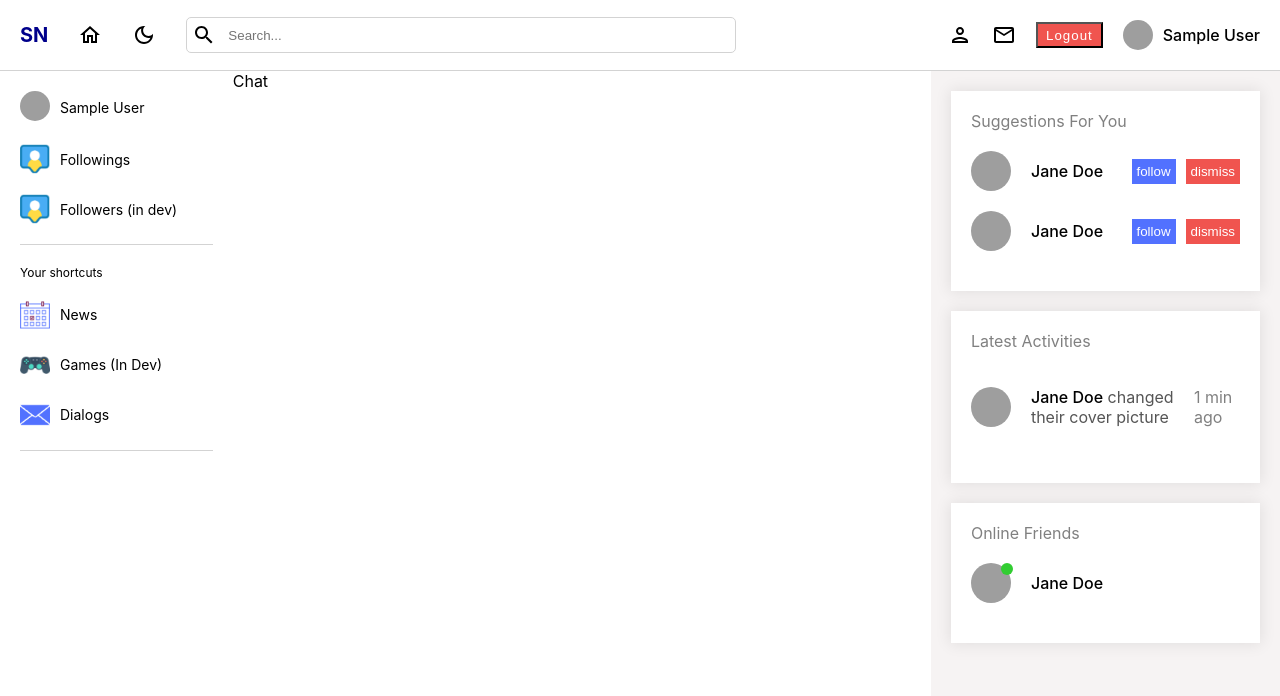
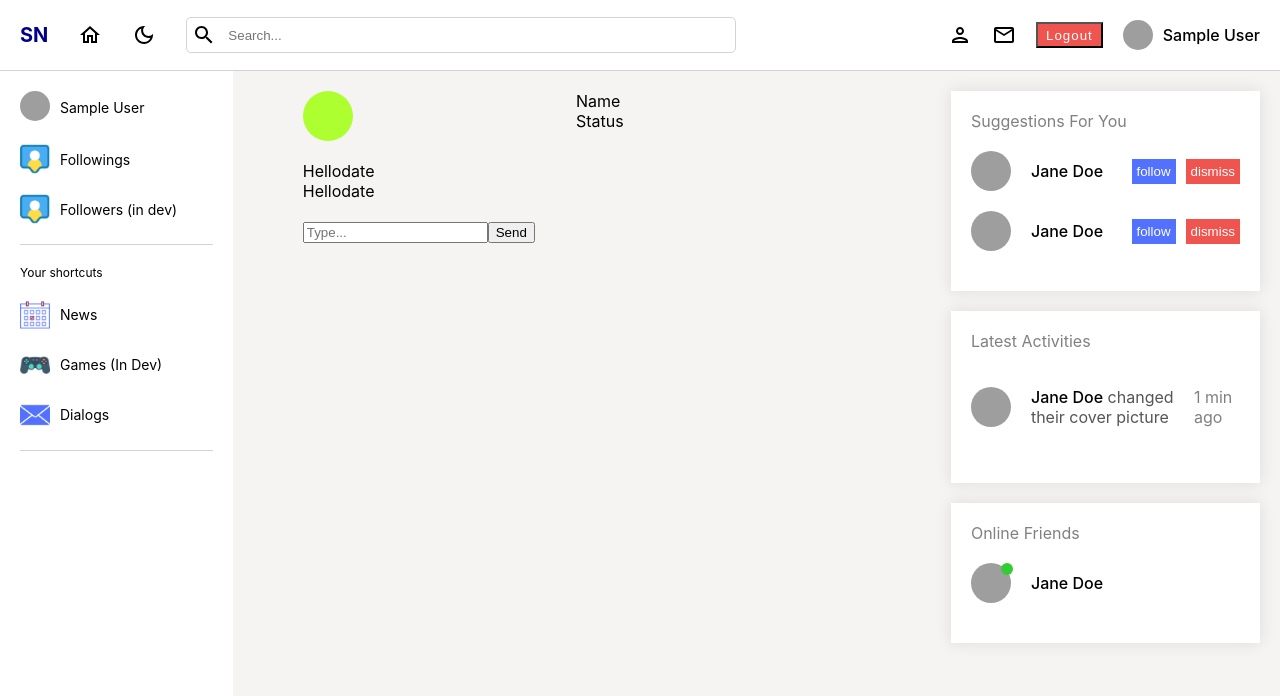
Before and after one commit to AlexZhelyazko/SM-APP, a React (Create React App) app: page /dialogs/1 in a window 1280 px wide. Shown: the top 696 px of the page. Built offline with nearby package versions, Linux system fonts and the light colour scheme; no server answers; sample sign-in values are in the browser's storage; grey boxes are pictures that could not be loaded.

Commit message:
some styles

```diff
--- a/src/components/Chat/Chat.jsx
+++ b/src/components/Chat/Chat.jsx
@@ -1,7 +1,33 @@
 import React from "react";
+import "./chat.scss";
+import { useQuery } from "react-query";
 
 const Chat = () => {
-  return <div>Chat</div>;
+  return (
+    <div className="chat">
+      <div className="header">
+        <div className="chat__header-image"></div>
+        <div className="companion-info">
+          <span>Name</span>
+          <span>Status</span>
+        </div>
+      </div>
+      <div className="messages">
+        <div>
+          <span>Hello</span>
+          <span>date</span>
+        </div>
+        <div>
+          <span>Hello</span>
+          <span>date</span>
+        </div>
+      </div>
+      <div className="form">
+        <input type="text" placeholder="Type..." />
+        <button>Send</button>
+      </div>
+    </div>
+  );
 };
 
 export default Chat;
--- /dev/null
+++ b/src/components/Chat/chat.scss
@@ -0,0 +1,28 @@
+@import "../../style.scss";
+
+.chat {
+  @include themify($themes) {
+    background-color: themed("bgSoft");
+    padding: 20px 70px;
+    min-height: calc(100vh - 70px);
+    color: themed("textColor");
+  }
+  & > div:not(:first-child) {
+    margin-top: 20px;
+  }
+  .header {
+    display: flex;
+    .chat__header-image {
+      width: 50px;
+      height: 50px;
+      border-radius: 35px;
+      background-color: greenyellow;
+    }
+    .companion-info {
+      position: relative;
+      left: 40%;
+      display: flex;
+      flex-direction: column;
+    }
+  }
+}
--- a/src/pages/Dialogs/Dialogs.jsx
+++ b/src/pages/Dialogs/Dialogs.jsx
@@ -2,7 +2,7 @@ import React from "react";
 import "./messages.scss";
 
 const Dialogs = () => {
-  return <div className="messages">Messages</div>;
+  return <div className="dialogs">Messages</div>;
 };
 
 export default Dialogs;
--- a/src/pages/Dialogs/messages.scss
+++ b/src/pages/Dialogs/messages.scss
@@ -1,6 +1,6 @@
 @import "../../style.scss";
 
-.messages {
+.dialogs {
   @include themify($themes) {
     background-color: themed("bgSoft");
     padding: 20px 70px;
```
